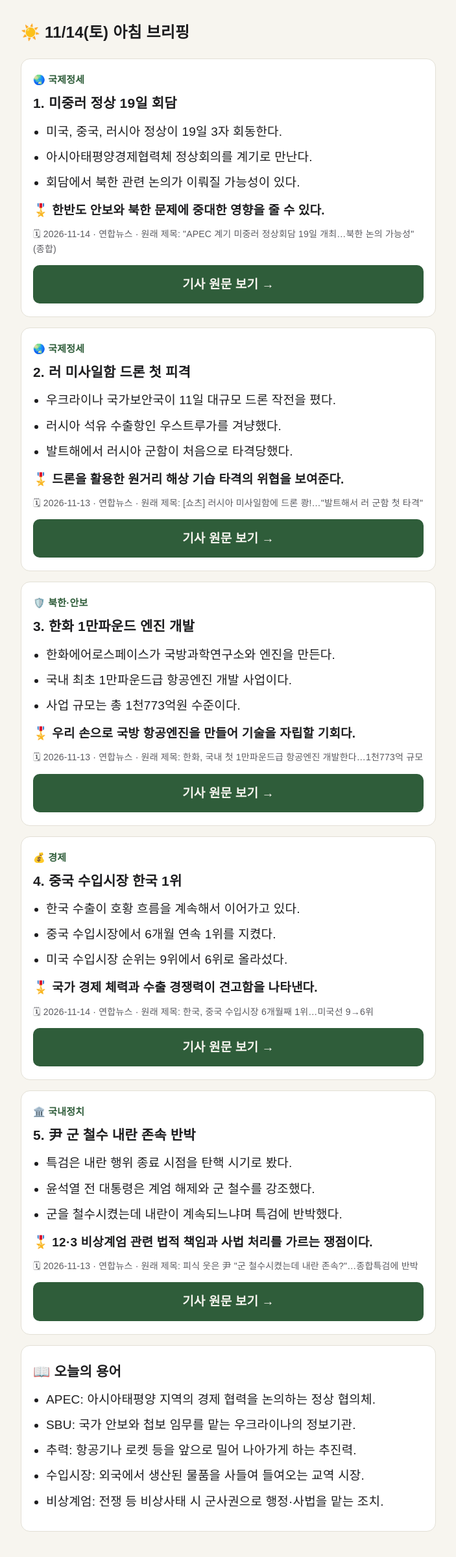
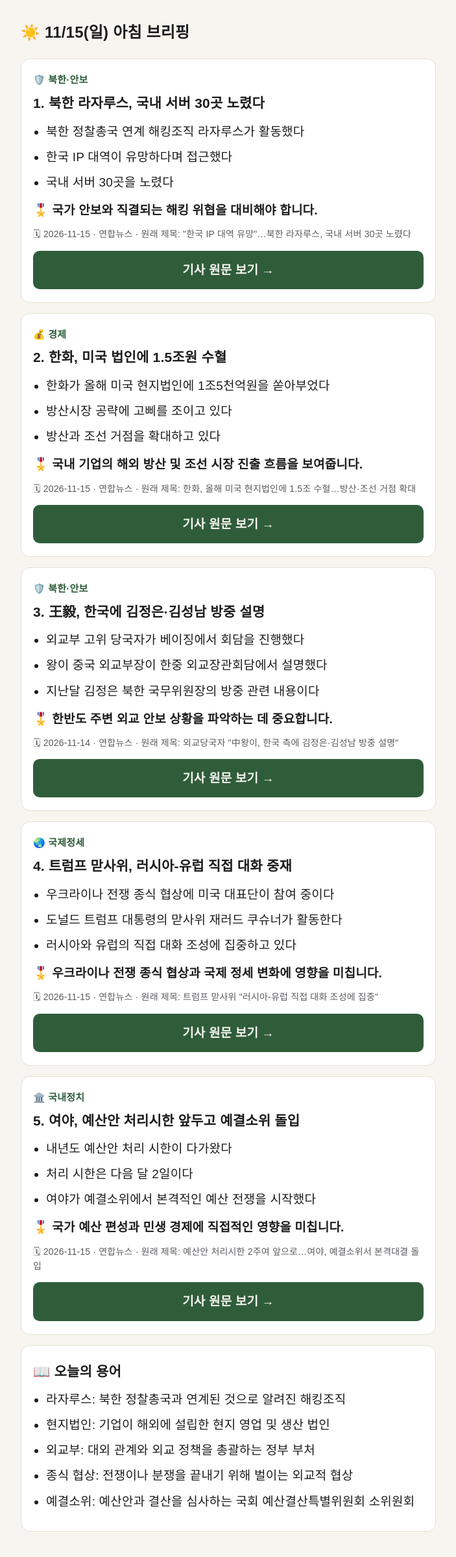
Before and after one commit to jyynet03/military-news-bot, a plain HTML site: page docs/index.html in a window 1280 px wide. Shown: the whole page at 65% size, without its empty margins (288-991 px from the left). Drawn offline with Linux system fonts and the light colour scheme.

Commit message:
기록: 2026-11-15 브리핑

```diff
--- a/data/state.json
+++ b/data/state.json
@@ -1,12 +1,12 @@
 {
   "gemini_usage": {
-    "date": "2026-11-14",
+    "date": "2026-11-15",
     "calls": 2
   },
   "kakao_refresh": {
     "fp": "74fdaf00",
     "first_seen": "2026-11-11"
   },
-  "last_sent_date": "2026-11-14",
-  "last_sent_at": "08:55:28"
+  "last_sent_date": "2026-11-15",
+  "last_sent_at": "08:50:01"
 }
--- a/docs/index.html
+++ b/docs/index.html
@@ -1,7 +1,7 @@
 <!doctype html>
 <html lang="ko"><head><meta charset="utf-8">
 <meta name="viewport" content="width=device-width,initial-scale=1">
-<title>아침 브리핑 2026-11-14</title>
+<title>아침 브리핑 2026-11-15</title>
 <style>
 :root{--bg:#f7f5ef;--card:#fff;--ink:#1d1d1f;--sub:#5b5b60;--acc:#2f5d3a;--line:#e3e0d6}
 @media (prefers-color-scheme:dark){:root{--bg:#16181a;--card:#202326;--ink:#ececec;--sub:#a5a8ad;--acc:#8fc79b;--line:#33373b}}
@@ -14,40 +14,40 @@ h1{font-size:24px;margin:8px 0 18px} h2{font-size:21px;line-height:1.5;margin:6p
 .btn{display:block;text-align:center;background:var(--acc);color:var(--bg);text-decoration:none;font-weight:700;padding:12px;border-radius:10px}
 .warn{background:#fff3cd;color:#5c4400;padding:10px 14px;border-radius:10px;font-size:16px}
 </style></head><body><main>
-<h1>☀️ 11/14(토) 아침 브리핑</h1>
+<h1>☀️ 11/15(일) 아침 브리핑</h1>
 <section class="card">
-  <div class="cat">🌏 국제정세</div>
-  <h2>1. 미중러 정상 19일 회담</h2>
-  <ul><li>미국, 중국, 러시아 정상이 19일 3자 회동한다.</li><li>아시아태평양경제협력체 정상회의를 계기로 만난다.</li><li>회담에서 북한 관련 논의가 이뤄질 가능성이 있다.</li></ul><p class="why">🎖️ 한반도 안보와 북한 문제에 중대한 영향을 줄 수 있다.</p>
-  <p class="meta">🗓 2026-11-14 · 연합뉴스 · 원래 제목: &quot;APEC 계기 미중러 정상회담 19일 개최…북한 논의 가능성&quot;(종합)</p>
-  <a class="btn" href="https://www.yna.co.kr/view/AKR20261114011551071" target="_blank" rel="noopener">기사 원문 보기 →</a>
+  <div class="cat">🛡️ 북한·안보</div>
+  <h2>1. 북한 라자루스, 국내 서버 30곳 노렸다</h2>
+  <ul><li>북한 정찰총국 연계 해킹조직 라자루스가 활동했다</li><li>한국 IP 대역이 유망하다며 접근했다</li><li>국내 서버 30곳을 노렸다</li></ul><p class="why">🎖️ 국가 안보와 직결되는 해킹 위협을 대비해야 합니다.</p>
+  <p class="meta">🗓 2026-11-15 · 연합뉴스 · 원래 제목: &quot;한국 IP 대역 유망&quot;…북한 라자루스, 국내 서버 30곳 노렸다</p>
+  <a class="btn" href="https://www.yna.co.kr/view/AKR20261114033800017" target="_blank" rel="noopener">기사 원문 보기 →</a>
+</section>
+<section class="card">
+  <div class="cat">💰 경제</div>
+  <h2>2. 한화, 미국 법인에 1.5조원 수혈</h2>
+  <ul><li>한화가 올해 미국 현지법인에 1조5천억원을 쏟아부었다</li><li>방산시장 공략에 고삐를 조이고 있다</li><li>방산과 조선 거점을 확대하고 있다</li></ul><p class="why">🎖️ 국내 기업의 해외 방산 및 조선 시장 진출 흐름을 보여줍니다.</p>
+  <p class="meta">🗓 2026-11-15 · 연합뉴스 · 원래 제목: 한화, 올해 미국 현지법인에 1.5조 수혈…방산·조선 거점 확대</p>
+  <a class="btn" href="https://www.yna.co.kr/view/AKR20261114044500003" target="_blank" rel="noopener">기사 원문 보기 →</a>
+</section>
+<section class="card">
+  <div class="cat">🛡️ 북한·안보</div>
+  <h2>3. 王毅, 한국에 김정은·김성남 방중 설명</h2>
+  <ul><li>외교부 고위 당국자가 베이징에서 회담을 진행했다</li><li>왕이 중국 외교부장이 한중 외교장관회담에서 설명했다</li><li>지난달 김정은 북한 국무위원장의 방중 관련 내용이다</li></ul><p class="why">🎖️ 한반도 주변 외교 안보 상황을 파악하는 데 중요합니다.</p>
+  <p class="meta">🗓 2026-11-14 · 연합뉴스 · 원래 제목: 외교당국자 &quot;中왕이, 한국 측에 김정은·김성남 방중 설명&quot;</p>
+  <a class="btn" href="https://www.yna.co.kr/view/AKR20261114031200083" target="_blank" rel="noopener">기사 원문 보기 →</a>
 </section>
 <section class="card">
   <div class="cat">🌏 국제정세</div>
-  <h2>2. 러 미사일함 드론 첫 피격</h2>
-  <ul><li>우크라이나 국가보안국이 11일 대규모 드론 작전을 폈다.</li><li>러시아 석유 수출항인 우스트루가를 겨냥했다.</li><li>발트해에서 러시아 군함이 처음으로 타격당했다.</li></ul><p class="why">🎖️ 드론을 활용한 원거리 해상 기습 타격의 위협을 보여준다.</p>
-  <p class="meta">🗓 2026-11-13 · 연합뉴스 · 원래 제목: [쇼츠] 러시아 미사일함에 드론 쾅!…&quot;발트해서 러 군함 첫 타격&quot;</p>
-  <a class="btn" href="https://www.yna.co.kr/view/AKR20261113151900704" target="_blank" rel="noopener">기사 원문 보기 →</a>
-</section>
-<section class="card">
-  <div class="cat">🛡️ 북한·안보</div>
-  <h2>3. 한화 1만파운드 엔진 개발</h2>
-  <ul><li>한화에어로스페이스가 국방과학연구소와 엔진을 만든다.</li><li>국내 최초 1만파운드급 항공엔진 개발 사업이다.</li><li>사업 규모는 총 1천773억원 수준이다.</li></ul><p class="why">🎖️ 우리 손으로 국방 항공엔진을 만들어 기술을 자립할 기회다.</p>
-  <p class="meta">🗓 2026-11-13 · 연합뉴스 · 원래 제목: 한화, 국내 첫 1만파운드급 항공엔진 개발한다…1천773억 규모</p>
-  <a class="btn" href="https://www.yna.co.kr/view/AKR20261113133400003" target="_blank" rel="noopener">기사 원문 보기 →</a>
-</section>
-<section class="card">
-  <div class="cat">💰 경제</div>
-  <h2>4. 중국 수입시장 한국 1위</h2>
-  <ul><li>한국 수출이 호황 흐름을 계속해서 이어가고 있다.</li><li>중국 수입시장에서 6개월 연속 1위를 지켰다.</li><li>미국 수입시장 순위는 9위에서 6위로 올라섰다.</li></ul><p class="why">🎖️ 국가 경제 체력과 수출 경쟁력이 견고함을 나타낸다.</p>
-  <p class="meta">🗓 2026-11-14 · 연합뉴스 · 원래 제목: 한국, 중국 수입시장 6개월째 1위…미국선 9→6위</p>
-  <a class="btn" href="https://www.yna.co.kr/view/AKR20261113170500003" target="_blank" rel="noopener">기사 원문 보기 →</a>
+  <h2>4. 트럼프 맏사위, 러시아-유럽 직접 대화 중재</h2>
+  <ul><li>우크라이나 전쟁 종식 협상에 미국 대표단이 참여 중이다</li><li>도널드 트럼프 대통령의 맏사위 재러드 쿠슈너가 활동한다</li><li>러시아와 유럽의 직접 대화 조성에 집중하고 있다</li></ul><p class="why">🎖️ 우크라이나 전쟁 종식 협상과 국제 정세 변화에 영향을 미칩니다.</p>
+  <p class="meta">🗓 2026-11-15 · 연합뉴스 · 원래 제목: 트럼프 맏사위 &quot;러시아-유럽 직접 대화 조성에 집중&quot;</p>
+  <a class="btn" href="https://www.yna.co.kr/view/AKR20261115004500071" target="_blank" rel="noopener">기사 원문 보기 →</a>
 </section>
 <section class="card">
   <div class="cat">🏛️ 국내정치</div>
-  <h2>5. 尹 군 철수 내란 존속 반박</h2>
-  <ul><li>특검은 내란 행위 종료 시점을 탄핵 시기로 봤다.</li><li>윤석열 전 대통령은 계엄 해제와 군 철수를 강조했다.</li><li>군을 철수시켰는데 내란이 계속되느냐며 특검에 반박했다.</li></ul><p class="why">🎖️ 12·3 비상계엄 관련 법적 책임과 사법 처리를 가르는 쟁점이다.</p>
-  <p class="meta">🗓 2026-11-13 · 연합뉴스 · 원래 제목: 피식 웃은 尹 &quot;군 철수시켰는데 내란 존속?&quot;…종합특검에 반박</p>
-  <a class="btn" href="https://www.yna.co.kr/view/AKR20261113131900004" target="_blank" rel="noopener">기사 원문 보기 →</a>
-</section><section class="card"><h2>📖 오늘의 용어</h2><ul><li>APEC: 아시아태평양 지역의 경제 협력을 논의하는 정상 협의체.</li><li>SBU: 국가 안보와 첩보 임무를 맡는 우크라이나의 정보기관.</li><li>추력: 항공기나 로켓 등을 앞으로 밀어 나아가게 하는 추진력.</li><li>수입시장: 외국에서 생산된 물품을 사들여 들여오는 교역 시장.</li><li>비상계엄: 전쟁 등 비상사태 시 군사권으로 행정·사법을 맡는 조치.</li></ul></section>
+  <h2>5. 여야, 예산안 처리시한 앞두고 예결소위 돌입</h2>
+  <ul><li>내년도 예산안 처리 시한이 다가왔다</li><li>처리 시한은 다음 달 2일이다</li><li>여야가 예결소위에서 본격적인 예산 전쟁을 시작했다</li></ul><p class="why">🎖️ 국가 예산 편성과 민생 경제에 직접적인 영향을 미칩니다.</p>
+  <p class="meta">🗓 2026-11-15 · 연합뉴스 · 원래 제목: 예산안 처리시한 2주여 앞으로…여야, 예결소위서 본격대결 돌입</p>
+  <a class="btn" href="https://www.yna.co.kr/view/AKR20261114034100001" target="_blank" rel="noopener">기사 원문 보기 →</a>
+</section><section class="card"><h2>📖 오늘의 용어</h2><ul><li>라자루스: 북한 정찰총국과 연계된 것으로 알려진 해킹조직</li><li>현지법인: 기업이 해외에 설립한 현지 영업 및 생산 법인</li><li>외교부: 대외 관계와 외교 정책을 총괄하는 정부 부처</li><li>종식 협상: 전쟁이나 분쟁을 끝내기 위해 벌이는 외교적 협상</li><li>예결소위: 예산안과 결산을 심사하는 국회 예산결산특별위원회 소위원회</li></ul></section>
 </main></body></html>
```
Also changed, not shown: data/history.json (+30 -0 lines), docs/2026-11-15.html (added, +53 -0 lines).
